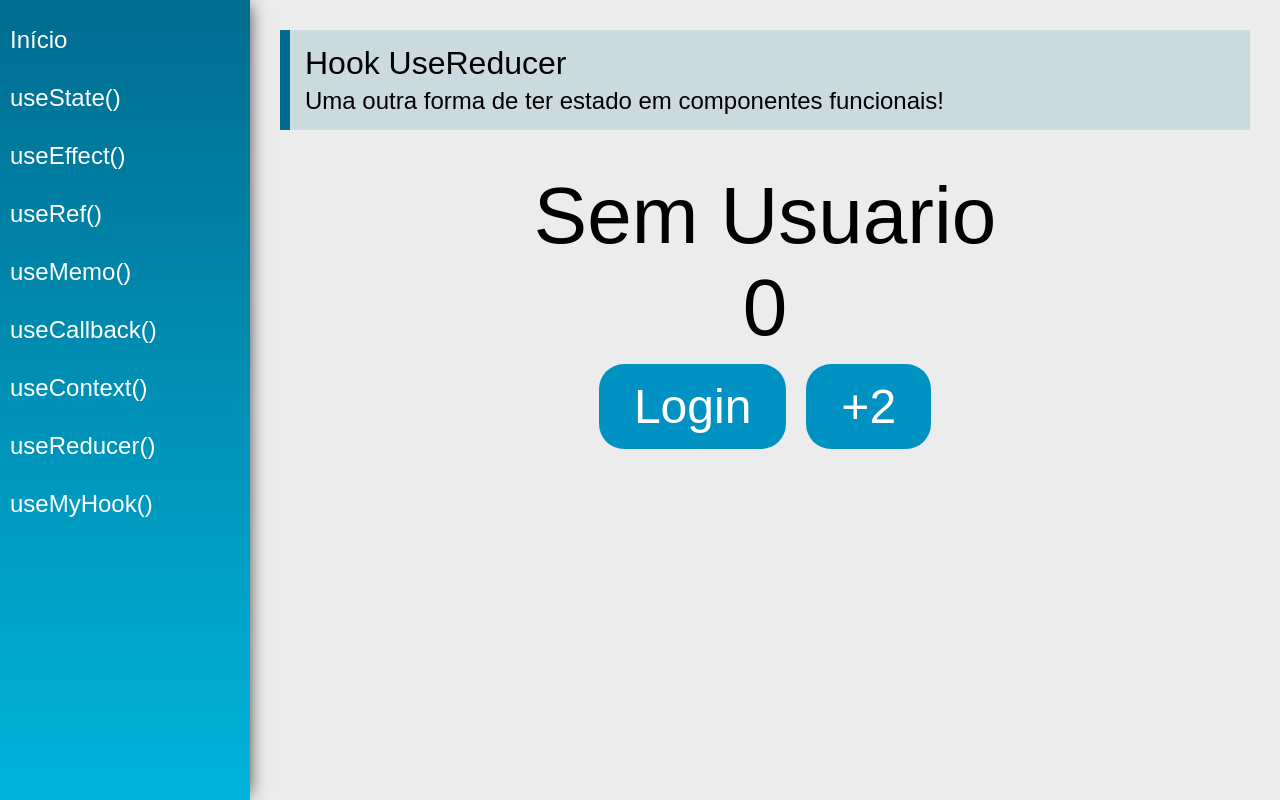
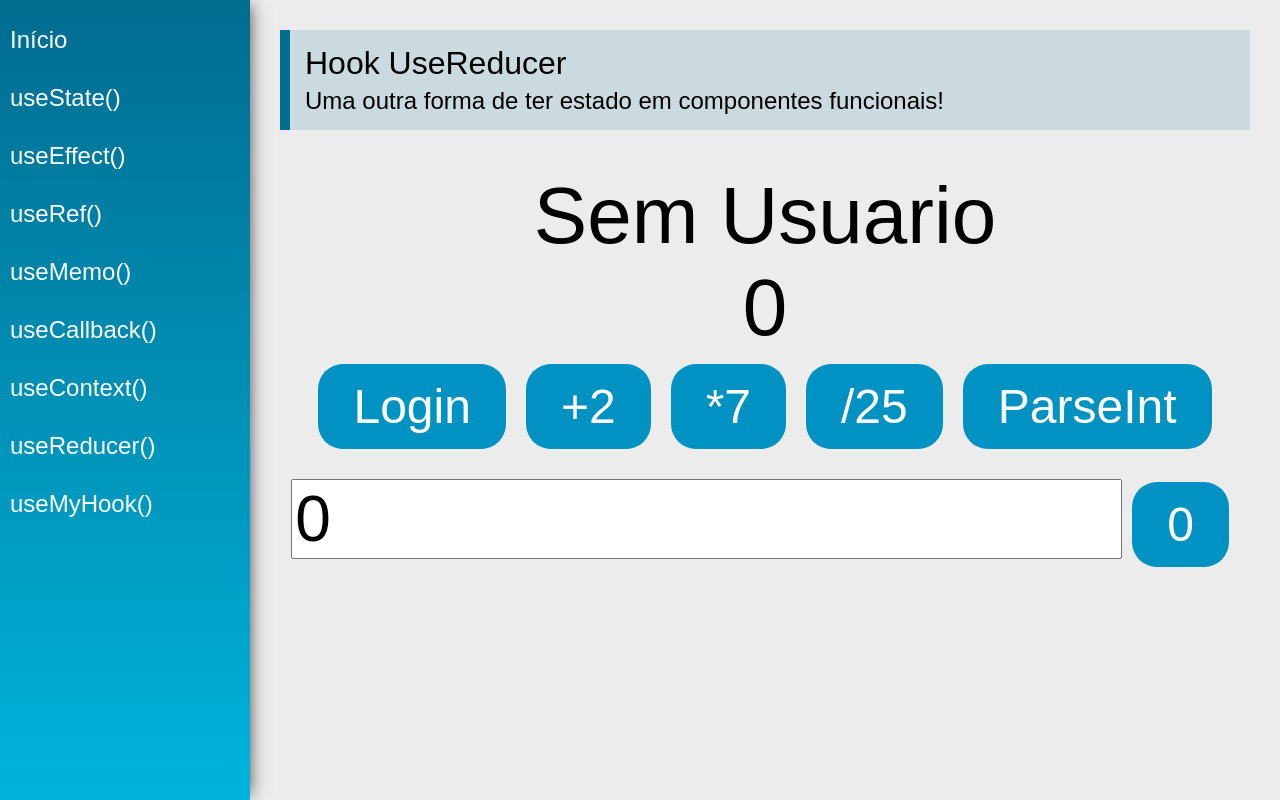
Before and after one commit to DisistiNao/Hooks-React, a React (Create React App) app: page /useReducer in a window 1280 px wide. Built offline with nearby package versions, Linux system fonts and the light colour scheme.

Commit message:
Desafio useReducer

```diff
--- /dev/null
+++ b/src/store/actions/index.js
@@ -0,0 +1,11 @@
+import { numberAdd2, numberMult7, numberDivide25, numberParseInt, numberAddN } from './number'
+import { userLogin } from './user'
+
+export {
+    numberAdd2,
+    numberMult7,
+    numberDivide25,
+    numberParseInt,
+    numberAddN,
+    userLogin
+}
--- /dev/null
+++ b/src/store/actions/number.js
@@ -0,0 +1,19 @@
+export function numberAdd2(dispatch) {
+    dispatch({type: 'number_add2'})
+}
+
+export function numberMult7(dispatch) {
+    dispatch({type: 'number_mult7'})
+}
+
+export function numberDivide25(dispatch) {
+    dispatch({type: 'number_divide25'})
+}
+
+export function numberParseInt(dispatch) {
+    dispatch({type: 'number_parseInt'})
+}
+
+export function numberAddN(dispatch, num) {
+    dispatch({type: 'number_addN', num: num})
+}
--- /dev/null
+++ b/src/store/actions/user.js
@@ -0,0 +1,3 @@
+export function userLogin(dispatch, name) {
+    dispatch({type: 'login', payload: name})
+}
--- /dev/null
+++ b/src/store/index.js
@@ -0,0 +1,13 @@
+import reducer from './reducers'
+
+
+const initialState = {
+    user: null,
+    // foco...
+    number: 0
+}
+
+export {
+    reducer,
+    initialState
+}
--- /dev/null
+++ b/src/store/reducers/index.js
@@ -0,0 +1,18 @@
+export default function reducer(state, action) {
+    switch(action.type) {
+        case 'number_add2':
+            return {...state, number: state.number + 2}
+        case 'number_mult7':
+            return {...state, number: state.number*7}
+        case 'number_divide25':
+            return {...state, number: state.number/25}
+        case 'number_addN':
+            return {...state, number: state.number + action.num}
+        case 'number_parseInt':
+            return {...state, number: parseInt(state.number)}
+        case 'login':
+            return {...state, user: {name: action.payload}}
+        default:
+            return state
+    }
+}
--- a/src/views/examples/UseReducer.jsx
+++ b/src/views/examples/UseReducer.jsx
@@ -1,27 +1,13 @@
-import React, { useReducer } from 'react'
+import React, { useReducer, useState } from 'react'
 import PageTitle from '../../components/layout/PageTitle'
 
-const initialState = {
-    cart: [],
-    products: [],
-    user: null,
-    // foco...
-    number: 0
-}
-
-function reducer(state, action) {
-    switch(action.type) {
-        case 'number_add2':
-            return {...state, number: state.number + 2}
-        case 'login':
-            return {...state, user: {name: action.payload}}
-        default:
-            return state
-    }
-}
+import {    initialState, reducer } from '../../store';
+import {    numberAdd2, numberMult7, numberDivide25, numberParseInt,
+            numberAddN, userLogin } from '../../store/actions';
 
 const UseReducer = (props) => {
     const [state, dispatch] = useReducer(reducer, initialState)
+    const [num, setNum] = useState(0)
 
     return (
         <div className="UseReducer">
@@ -39,12 +25,36 @@ const UseReducer = (props) => {
                 <div>
                     <button
                         className="btn"
-                        onClick={() => dispatch({type: 'login', payload: 'Salura'})}
+                        onClick={() => userLogin(dispatch, 'Salura - Cursos Online')}
                     >Login</button>
                     <button
                         className="btn"
-                        onClick={() => dispatch({type: 'number_add2'})}
+                        onClick={() => numberAdd2(dispatch)}
                     >+2</button>
+                    <button
+                        className="btn"
+                        onClick={() => numberMult7(dispatch)}
+                    >*7</button>
+                    <button
+                        className="btn"
+                        onClick={() => numberDivide25(dispatch)}
+                    >/25</button>
+                    <button
+                        className="btn"
+                        onClick={() => numberParseInt(dispatch)}
+                    >ParseInt</button>
+                </div>
+                <div>
+                    <input
+                        type="number"
+                        className="input"
+                        value={num}
+                        onChange={e => setNum(parseInt(e.target.value))}
+                    />
+                    <button
+                        className="btn"
+                        onClick={() => numberAddN(dispatch, num)}
+                    >{num}</button>
                 </div>
             </div>
         </div>
```
